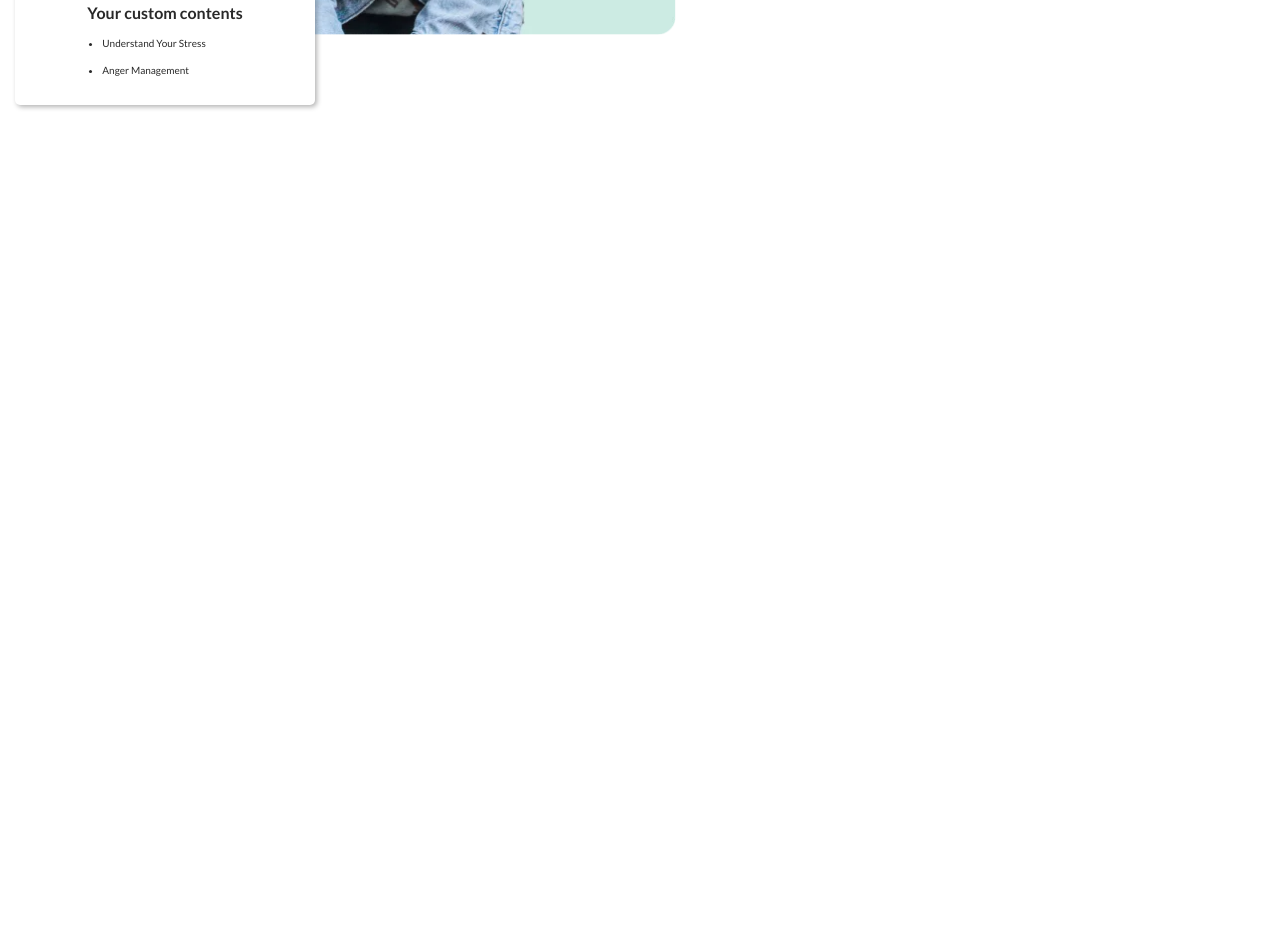
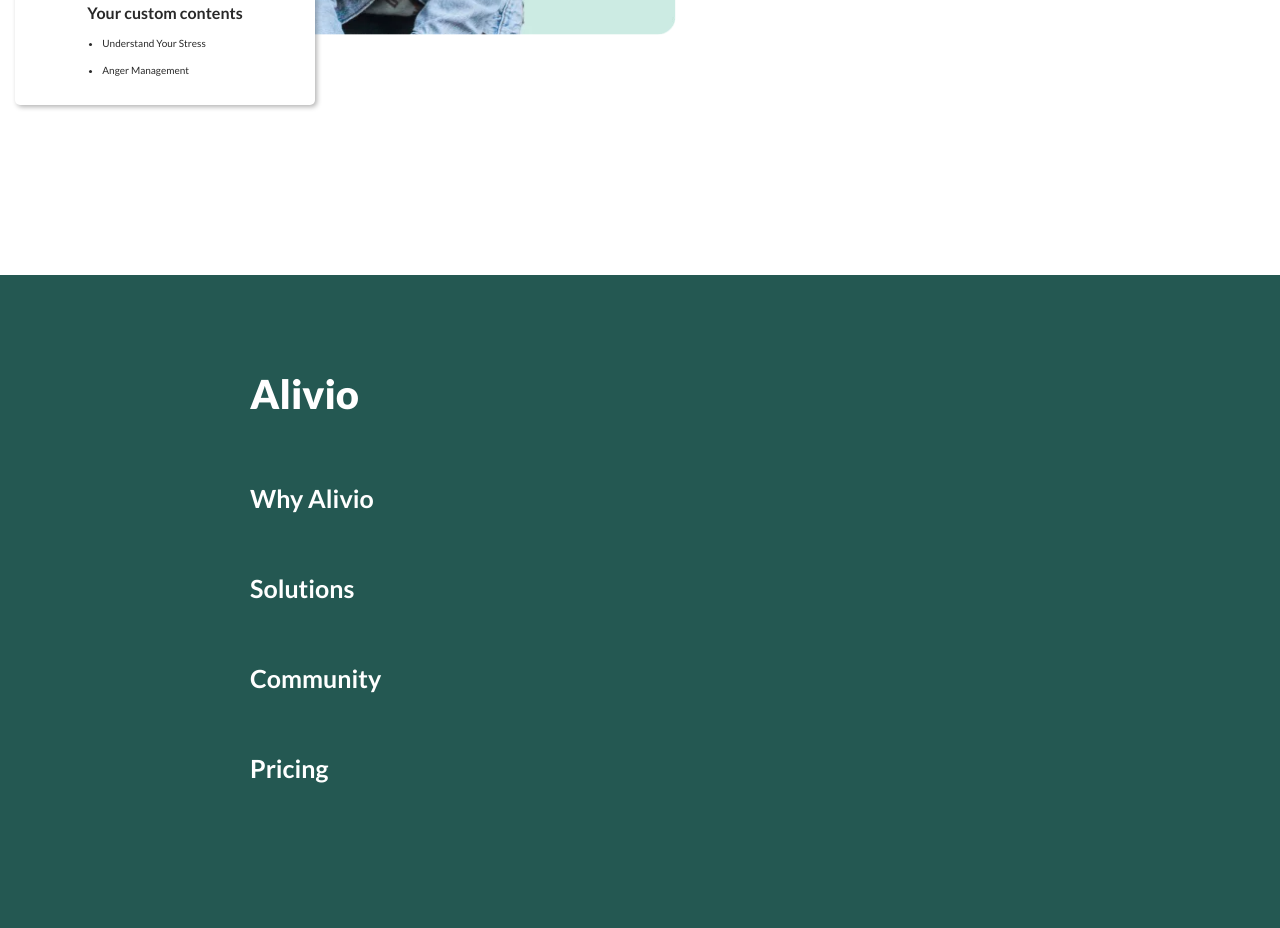
Before and after one commit to VA-LE-RY/alivio_page, a plain HTML site: page index.html in a window 1280 px wide. Shown: the part 4435-5363 px from the top of the page. Before the commit the page ends 4710 px from the top, so only its background shows below. Drawn offline with Linux system fonts and the light colour scheme.

Commit message:
pricing section

```diff
--- a/index.css
+++ b/index.css
@@ -7,3 +7,4 @@
 @import url('styles/success.css');
 @import url('styles/product.css');
 @import url('styles/person-card.css');
+@import url('styles/pricing.css');
--- a/index.html
+++ b/index.html
@@ -21,16 +21,16 @@
                 <nav class="header__nav" aria-label="navigation list">
                     <ul class="header__nav-list">
                         <li class="header__nav-item">
-                            <a href="#" class="header__nav-link">Why Alivio</a>
+                            <a href="#about-id" class="header__nav-link">Why Alivio</a>
                         </li>
                         <li class="header__nav-item">
-                            <a href="#" class="header__nav-link">Solutions</a>
+                            <a href="#success-id" class="header__nav-link">Solutions</a>
                         </li>
                         <li class="header__nav-item">
-                            <a href="#" class="header__nav-link">Community</a>
+                            <a href="#product-id" class="header__nav-link">Community</a>
                         </li>
                         <li class="header__nav-item">
-                            <a href="#" class="header__nav-link">Pricing</a>
+                            <a href="#pricing-id" class="header__nav-link">Pricing</a>
                         </li>
                     </ul>
                 </nav>
@@ -44,7 +44,7 @@
     </header>
 
     <main>
-        <section class="hero" aria-label="hero section">
+        <section class="hero" aria-label="hero section" id="hero-id">
             <div class="container">
                 <div class="hero__content">
                     <h1 class="hero__title">Be aware, Manage well.</h1>
@@ -54,7 +54,7 @@
             </div>
         </section>
 
-        <section class="about" aria-label="about section">
+        <section class="about" aria-label="about section" id="about-id">
             <div class="container">
                 <!-- <h3 class="about__subtitle">How it works</h3> -->
                 <div class="about__content">
@@ -85,7 +85,7 @@
             </div>
         </section>
 
-        <section class="success" aria-label="success section">
+        <section class="success" aria-label="success section" id="success-id">
             <div class="container">
                 <div class="success__wrapper">
                     <div class="success__content">
@@ -105,7 +105,7 @@
             </div>
         </section>
 
-        <section class="product" aria-label="product section">
+        <section class="product" aria-label="product section" id="product-id">
             <div class="container">
                 <div class="product__wrapper">
                     <div class="product__preview">
@@ -136,5 +136,30 @@
             </div>
         </section>
     </main>
+
+    <footer class="pricing" aria-label="pricing section" id="pricing-id">
+        <div class="containeer">
+            <div class="pricing__content">
+                <h2 class="pricing__title">Alivio</h2>
+
+                <nav class="pricing__nav" aria-label="navigation list">
+                    <ul class="pricing__nav-list">
+                        <li class="pricing__nav-item">
+                            <a href="#about-id" class="pricing__nav-link">Why Alivio</a>
+                        </li>
+                        <li class="pricing__nav-item">
+                            <a href="#success-id" class="pricing__nav-link">Solutions</a>
+                        </li>
+                        <li class="pricing__nav-item">
+                            <a href="#product-id" class="pricing__nav-link">Community</a>
+                        </li>
+                        <li class="pricing__nav-item">
+                            <a href="#pricing-id" class="pricing__nav-link">Pricing</a>
+                        </li>
+                    </ul>
+                </nav>
+            </div>
+        </div>
+    </footer>
 </body>
 </html>
--- a/styles/basic.css
+++ b/styles/basic.css
@@ -22,6 +22,8 @@
 h1, h2, h3, h4, h5, h6, p, figure, blockquote {
     margin: 0;
 }
+
+
 
 .container {
     max-width: 1400px;
--- /dev/null
+++ b/styles/pricing.css
@@ -0,0 +1,31 @@
+.pricing {
+    padding: 95px 0 145px 0;
+    background-color: var(--co-darkgreen);
+}
+
+.pricing__content {
+    padding: 0 0 0 250px;
+    color: var(--co-white);
+}
+
+.pricing__title {
+    font-size: 40px;
+    font-weight: 900;
+}
+
+.pricing__nav {
+    margin: 65px 0 0 0;
+}
+
+.pricing__nav-list {
+    display: flex;
+    flex-direction: column;
+    justify-content: start;
+    align-items: start;
+    row-gap: 60px;
+}
+
+.pricing__nav-link {
+    font-size: 25px;
+    font-weight: 600;
+}
```
